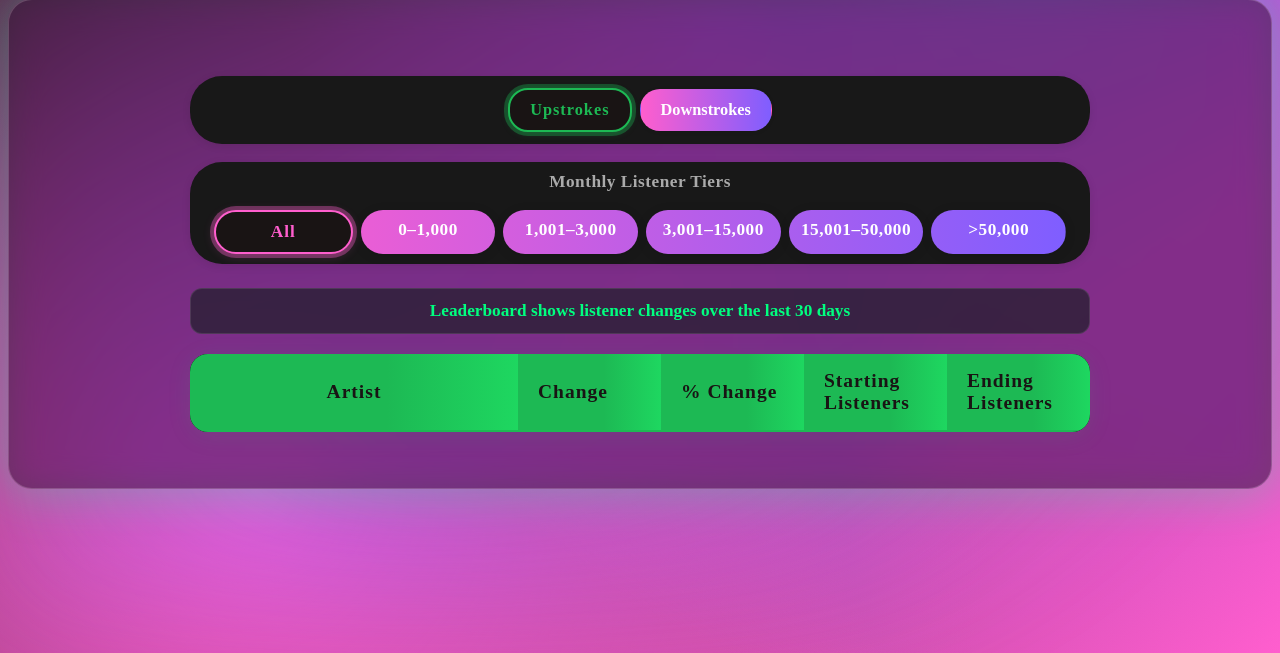
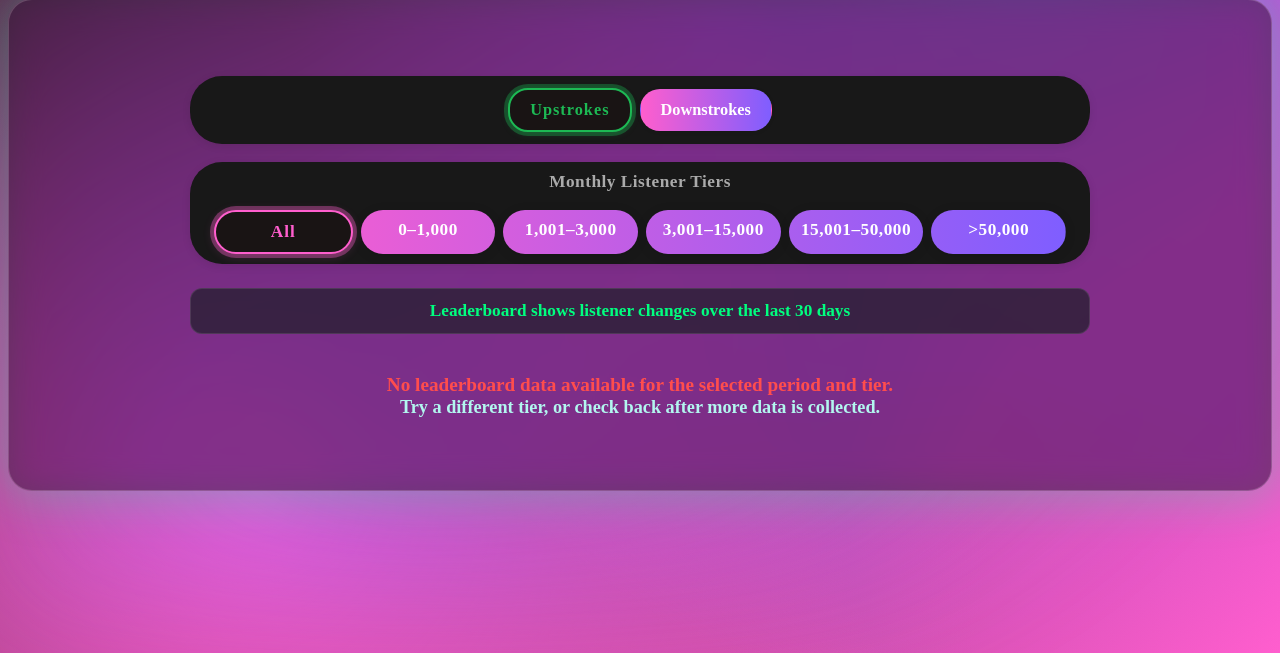
Before and after one commit to jason-donner/spotify-monthly-listener-extract, a Flask app: page /leaderboard in a window 1280 px wide. Shown: the part 187-840 px from the top of the page. Run offline with Flask 3, Linux system fonts and the light colour scheme; lists and menus that the app fills with data are empty; parts of the project's set-up code (start-up, migrations or seed data) failed here and were passed over.

Commit message:
refactor: Improve leaderboard display with no data message and format changes

```diff
--- a/webapp/templates/leaderboard.html
+++ b/webapp/templates/leaderboard.html
@@ -40,6 +40,12 @@
             </span>
         </div>
         {% endif %}
+        {% if leaderboard|length == 0 %}
+        <div style="text-align:center; color:#ff4d4d; font-size:1.2em; font-weight:bold; margin:40px 0;">
+            No leaderboard data available for the selected period and tier.<br>
+            <span style="font-size:0.95em; color:#b2f7ef;">Try a different tier, or check back after more data is collected.</span>
+        </div>
+        {% else %}
         <table class="leaderboard-table">
             <tr>
                 <th>Artist</th>
@@ -66,9 +72,9 @@
                 </td>
                 <td class="change-col">
                     {% if row.change > 0 %}
-                        <span style="color:#00ff7f;">+{{ "{:,}".format(row.change) }}</span>
+                        <span style="color:#00ff7f;">+{{ ",".format(row.change) }}</span>
                     {% elif row.change < 0 %}
-                        <span style="color:#e74c3c;">{{ "{:,}".format(row.change) }}</span>
+                        <span style="color:#e74c3c;">{{ ",".format(row.change) }}</span>
                     {% else %}
                         <span style="color:#aaa;">—</span>
                     {% endif %}
@@ -82,11 +88,12 @@
                         <span style="color:#aaa;">—</span>
                     {% endif %}
                 </td>
-                <td>{{ "{:,}".format(row.start) }}</td>
-                <td>{{ "{:,}".format(row.end) }}</td>
+                <td>{{ ",".format(row.start) }}</td>
+                <td>{{ ",".format(row.end) }}</td>
             </tr>
             {% endfor %}
         </table>
+        {% endif %}
     </div>
 </div>
 <style>
```
Also changed, not shown: webapp/templates/admin.html (+8 -7 lines).
